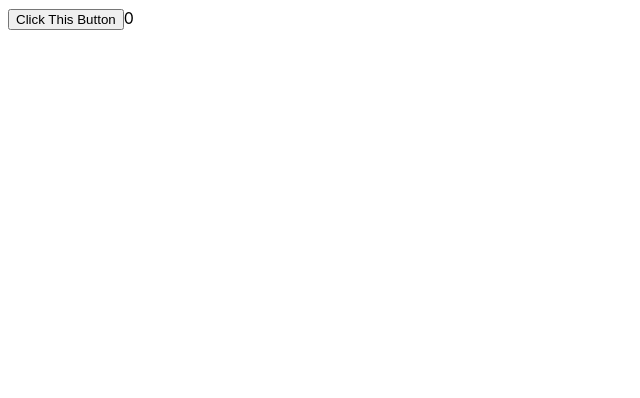
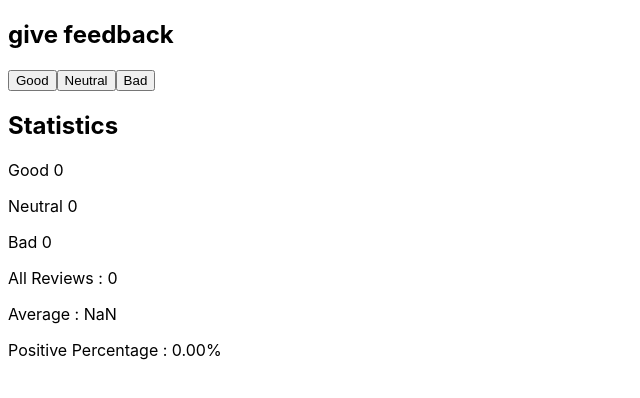
Before and after one commit to DimitrisHol/learnReact, a React (Create React App) app in the folder 02-clickhandlers-state/: page / in a window 1280 px wide. Shown: the top 398 px of the page, without its empty margins (0-640 px from the left). Built offline with nearby package versions, Linux system fonts and the light colour scheme.

Commit message:
unicafe working, next up, refactoring

```diff
--- a/02-clickhandlers-state/src/App.js
+++ b/02-clickhandlers-state/src/App.js
@@ -4,25 +4,70 @@ import './App.css';
 
 const App = () => {
 
-  const [value , setValue] = useState(0)
+  // Creating the state for the reviews.
+
+  const [good , setGood] = useState(0)
+  const [neutral , setNeutral] = useState(0)
+  const [bad , setBad] = useState(0)
+
+  // Statistics State
+
+  const [all , setAll] = useState(0)
+  const [average , setAverage] = useState(0)
+  const [positive , setPositive] = useState(0)
+
+  const clickHandlerGood = () =>  {
+    setGood(good + 1)
+    setAll(all + 1)
+    setAverage(average + 1)
+    setPositive(good / all)
+
+  }
+  const clickHandlerNeutral = () =>  {
+    setNeutral(neutral + 1)
+    setAll(all + 1)
+    setPositive(good / all)
+  }
+  const clickHandlerBad = () =>  {
+    setBad(bad + 1)
+    setAll(all + 1)
+    setAverage(average -1)
+    setPositive(good / all)
+  }
 
 
-  const clickHandlerSetZero = () =>  {
-
-    setValue(value + 1)
-
-    console.log("Click the button" , value , "times.")
-  }
 
   return (
 
+    <>
+
     <div>
 
+      <h2>give feedback</h2>
+      <button onClick = {clickHandlerGood}>Good</button>
+      <button onClick = {clickHandlerNeutral}>Neutral</button>
+      <button onClick = {clickHandlerBad}>Bad</button>
+    </div>
 
-    <button onClick = {clickHandlerSetZero}>Click This Button</button>
-    {value}
+    <div>
+      <h2>Statistics</h2>
+
+
+      <p>Good {good}</p>
+      <p>Neutral {neutral}</p>
+      <p>Bad {bad}</p>
+
+      <p>All Reviews : {all}</p>
+      <p>Average  : {(average/all).toFixed(2)}</p>
+      <p>Positive Percentage : {(positive * 100).toFixed(2)}%</p>
+
+
 
     </div>
+
+    </>
+
+
   )
 
 
```
